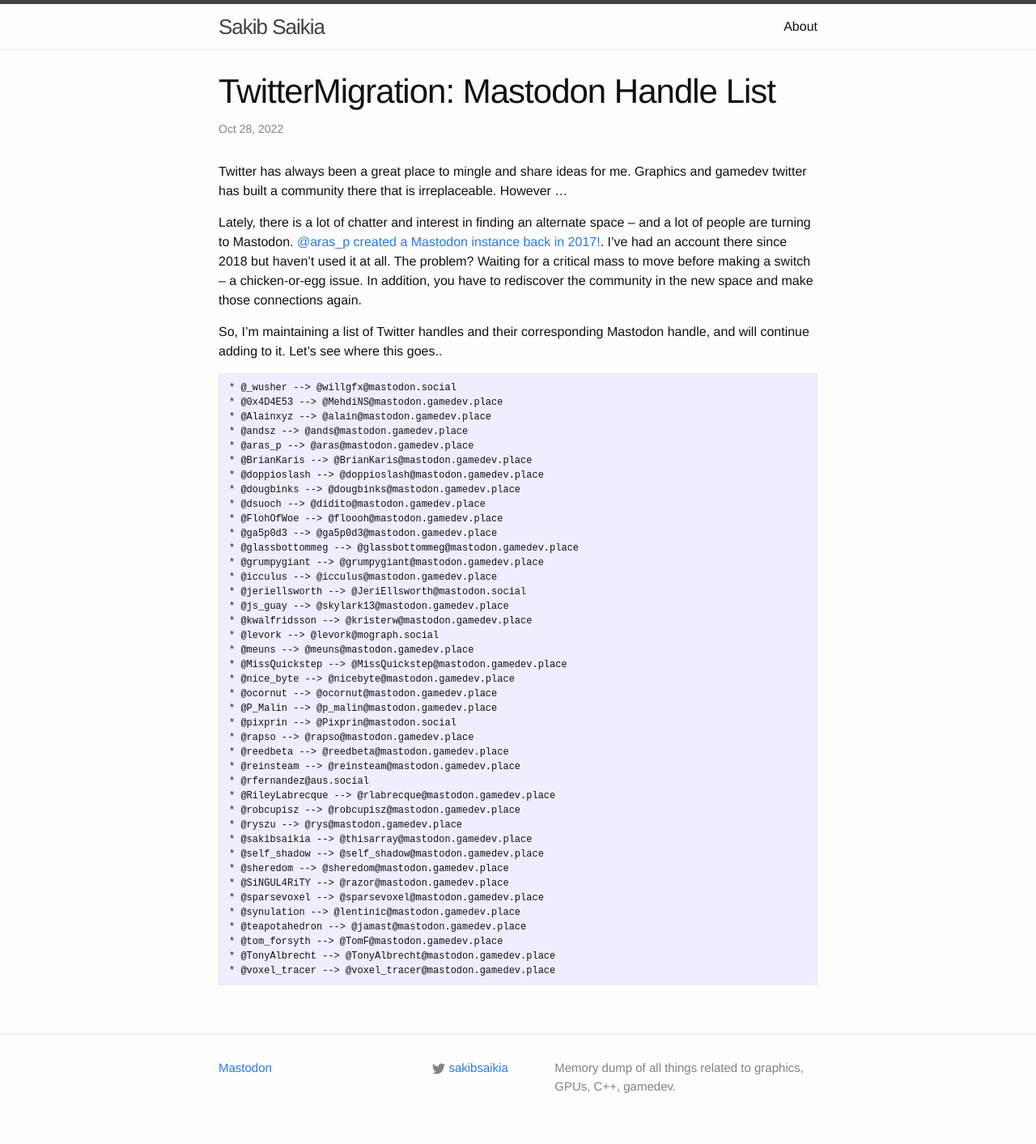
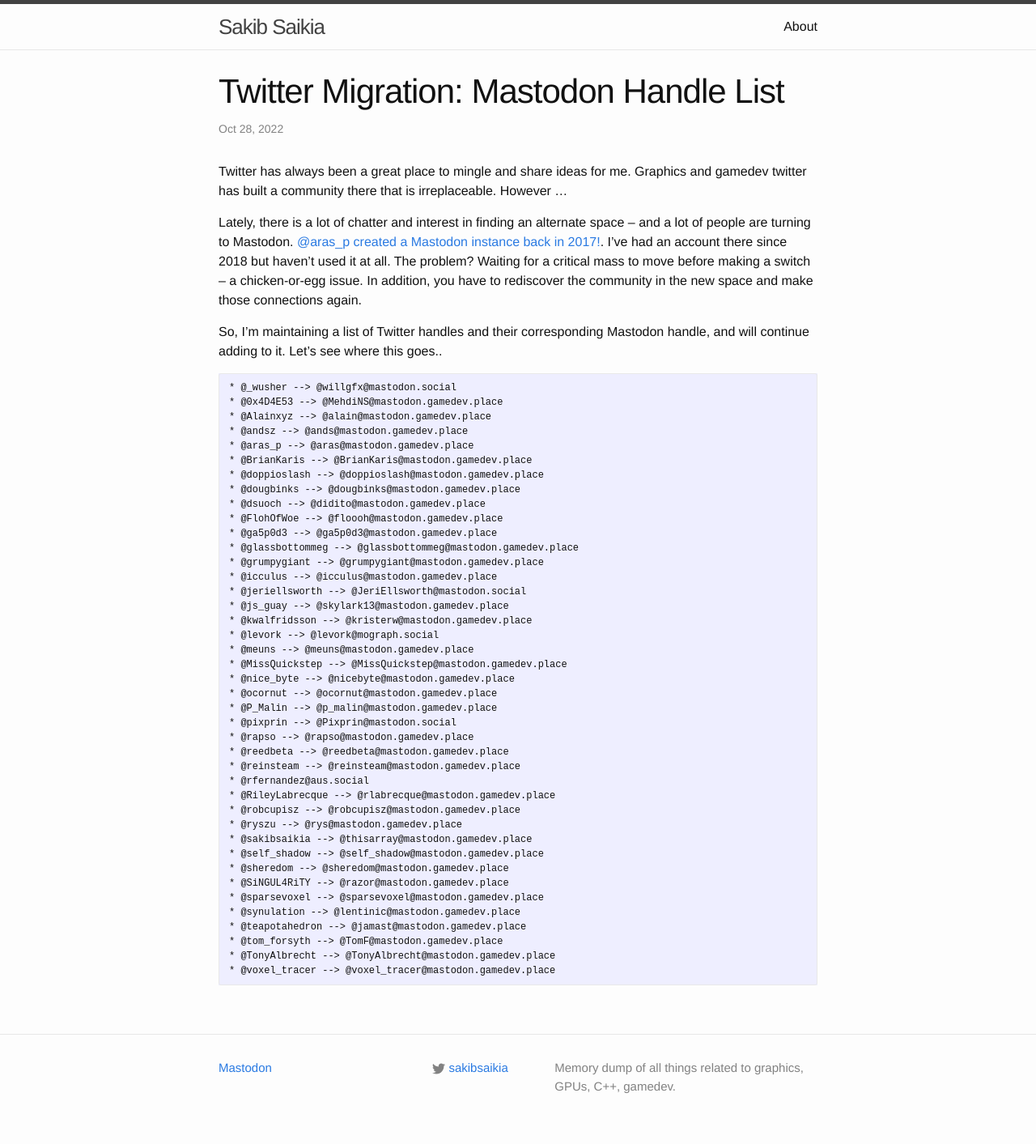
Before and after one commit to SakibSaikia/SakibSaikia.github.io, a Jekyll site: the page built from _posts/2022-10-28-Mastodon-Handle-List.markdown, in a window 1280 px wide. Shown: the whole page at 81% size. Built offline with Jekyll 4.4.1, drawn with Linux system fonts in a browser that asks for light colours.

Commit message:
Update 2022-10-28-Mastodon-Handle-List.markdown

```diff
--- a/_posts/2022-10-28-Mastodon-Handle-List.markdown
+++ b/_posts/2022-10-28-Mastodon-Handle-List.markdown
@@ -1,6 +1,6 @@
 ---
 layout: 	post
-title:  	"TwitterMigration: Mastodon Handle List"
+title:  	"Twitter Migration: Mastodon Handle List"
 date:   	2022-10-28 00:00:00 -0500
 category: 	"Social"
 published:	true
```
